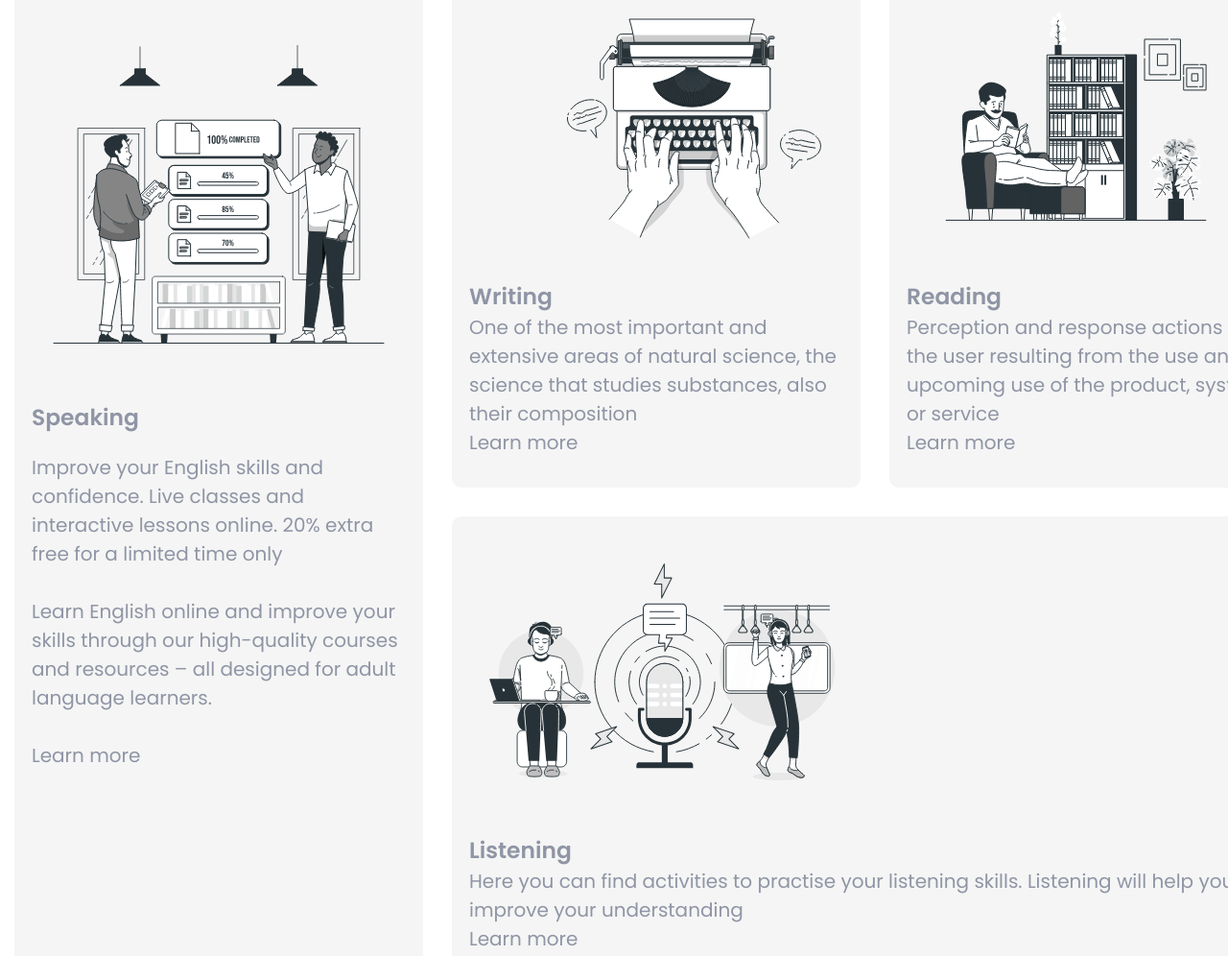
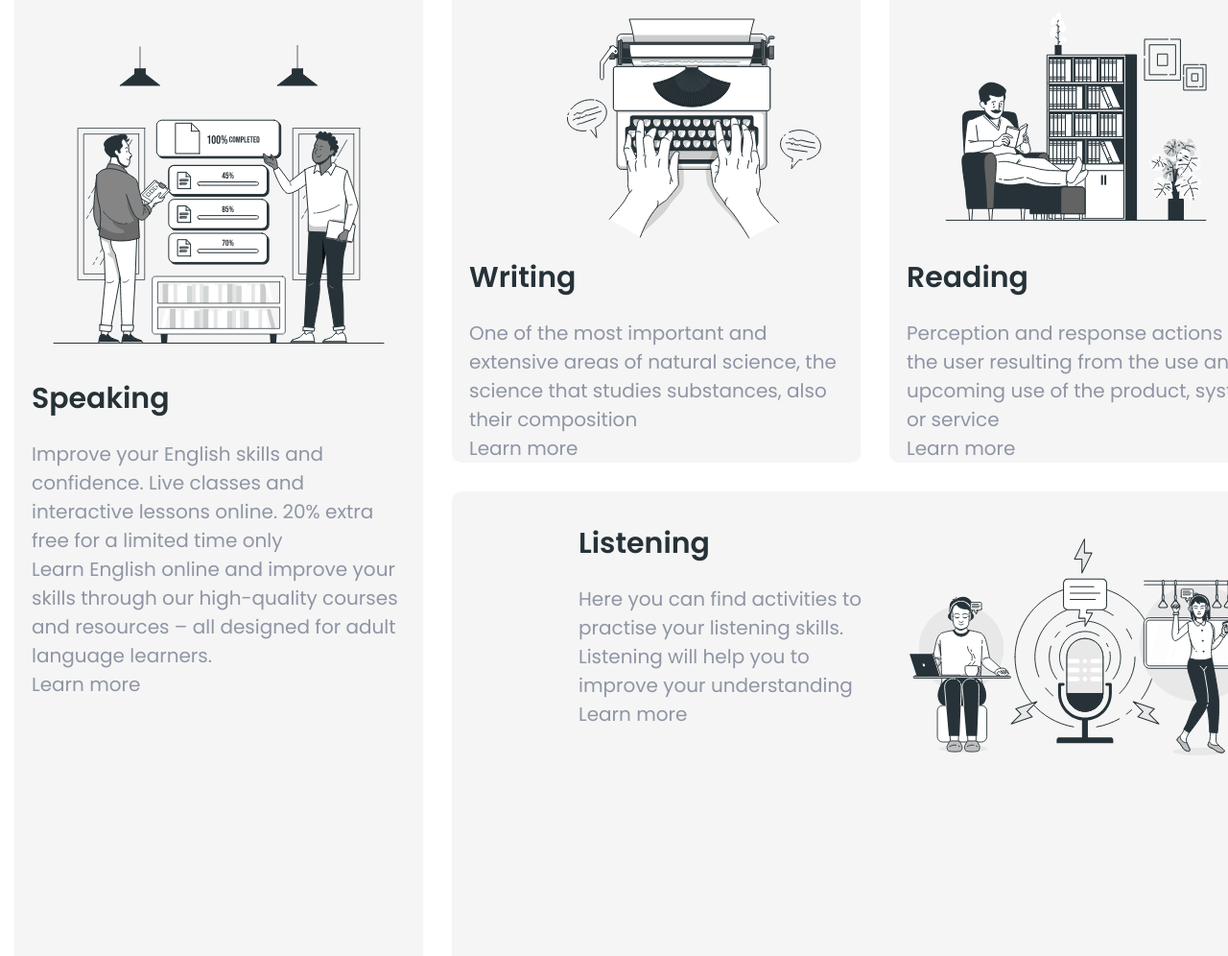
Before and after one commit to anette1983/Britlex, a plain HTML site: page index.html in a window 1280 px wide. Shown: the part 1040-2036 px from the top of the page at 96% size. Drawn offline with nearby package versions, Linux system fonts and the light colour scheme.

Commit message:
some css added

```diff
--- a/css/styles.css
+++ b/css/styles.css
@@ -55,6 +55,7 @@ img {
 
 summary {
     list-style: none;
+    padding: 0;
 }
 
 .btn {
@@ -216,46 +217,72 @@ summary {
 .skills-item {
     background: #F5F5F5;
     border-radius: 10px;
+
+
+
+}
+.skills-item:not(:last-child) {
+    /* width: calc((100%-60px)/3); */
+    width: 426px;
     padding-top: 32px;
         padding-left: 18px;
         padding-right: 18px;
 }
 
+.skills-item:first-child {
+}
 
+.skills-item:last-child {
+    display: flex;
+    flex-direction: row-reverse;
+    width: 882px;
+    padding: 32px 18px;
+}
 
+.skills-item4 .skills-thumb {
+    width: 408px;
+}
+
+.listening-wrapper {
+    width: 324px;
+}
 
 .skills-item1 {
     grid-area: 1 / 1 / 3 / 2;
-    padding-bottom: 154px;
 }
 
 .skills-item2 {
     grid-area: 1 / 2 / 2 / 3;
-    padding-bottom: 32px;
 }
 
 .skills-item3 {
     grid-area: 1 / 3 / 2 / 4;
-    padding-bottom: 32px;
 }
 
 .skills-item4 {
     grid-area: 2 / 2 / 3 / 4;
-    padding-bottom: 79px;
 }
 
-.skills-thumb {
+/* .skills-thumb {
     margin-bottom: 24px;
 }
 
-.skills-header {
-    margin-bottom: 20px;
-}
+
 
 .skills-text {
     margin-bottom: 30px;
+} */
+
+.skills-title {
+    margin-bottom: 20px;
+
+    font-weight: 600;
+        font-size: 30px;
+        line-height: 1.5;
+
+
+        color: var(--secondary-text-color);
 }
-
 
 .contact-section {
     padding-bottom: 55px;
--- a/index.html
+++ b/index.html
@@ -77,7 +77,7 @@
               <div class="skills-thumb">
                 <img src="./img/speaking.svg" alt="Speaking" width="390" />
               </div>
-              <h3 class="skills-header">Speaking</h3>
+              <h3 class="skills-title">Speaking</h3>
               <p class="skills-text">
                 Improve your English skills and confidence. Live classes and
                 interactive lessons online. 20% extra free for a limited time
@@ -100,7 +100,7 @@
               <div class="skills-thumb">
                 <img src="./img/writing.svg" alt="Writing" width="390" />
               </div>
-              <h3>Writing</h3>
+              <h3 class="skills-title">Writing</h3>
               <p>
                 One of the most important and extensive areas of natural
                 science, the science that studies substances, also their
@@ -118,7 +118,7 @@
               <div class="skills-thumb">
                 <img src="./img/reading.svg" alt="Reading" width="390" />
               </div>
-              <h3>Reading</h3>
+              <h3 class="skills-title">Reading</h3>
               <p>
                 Perception and response actions of the user resulting from the
                 use and/or upcoming use of the product, system or service
@@ -136,10 +136,11 @@
               <div class="skills-thumb">
                 <img src="./img/listening.svg" alt="Listening" width="408" />
               </div>
-              <h3>Listening</h3>
+              <div class="listening-wrapper">
+                <h3 class="skills-title">Listening</h3>
                 <p>
-                Here you can find activities to practise your listening skills.
-                Listening will help you to improve your understanding
+                  Here you can find activities to practise your listening
+                  skills. Listening will help you to improve your understanding
                 </p>
                 <details>
                   <summary>Learn more</summary>
@@ -148,6 +149,7 @@
                   quasi reprehenderit alias quidem, obcaecati vel minus
                   praesentium illum necessitatibus. Nulla, quod eveniet!
                 </details>
+              </div>
             </li>
           </ul>
         </div>
```
Lines whose indentation alone changed are shown as unchanged.
